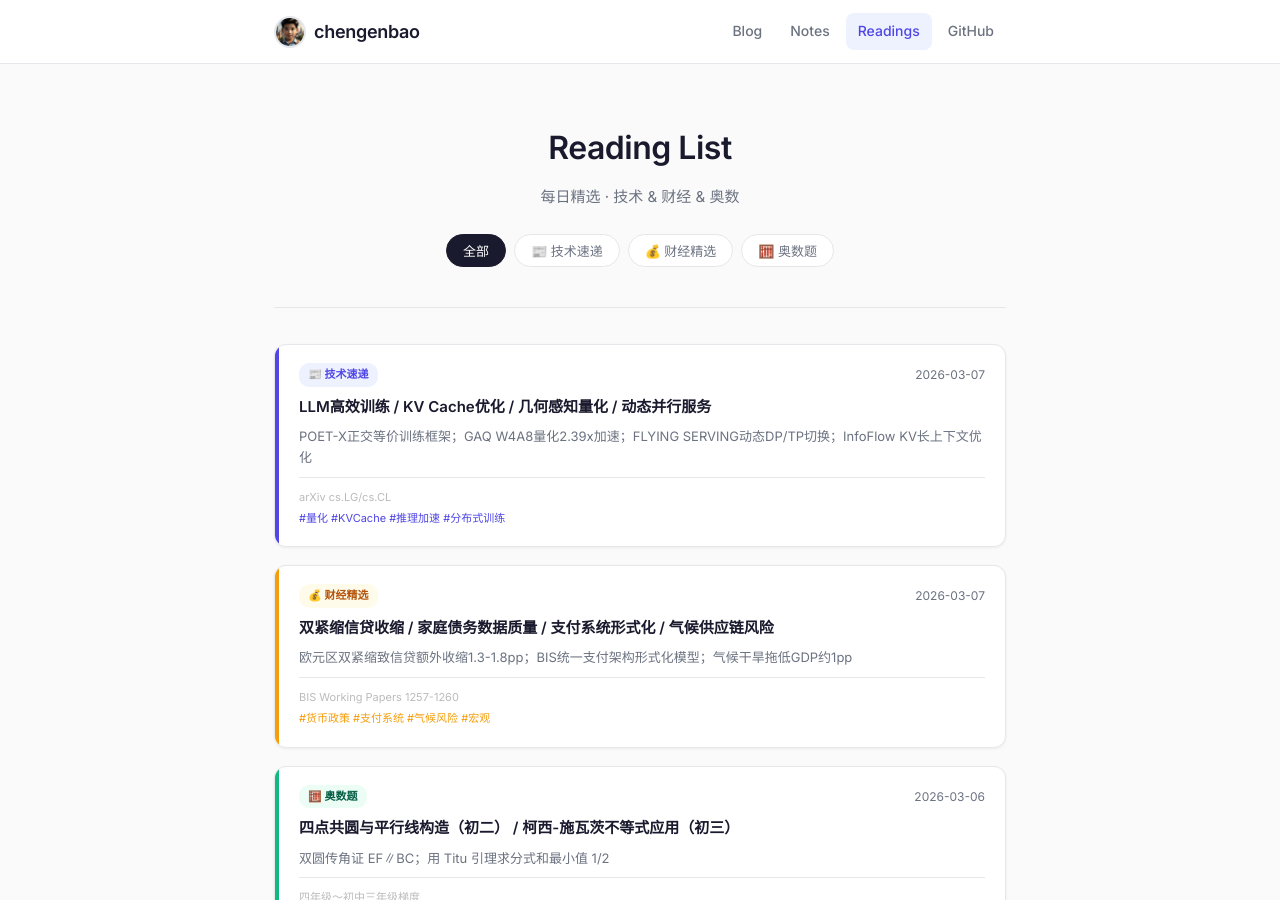
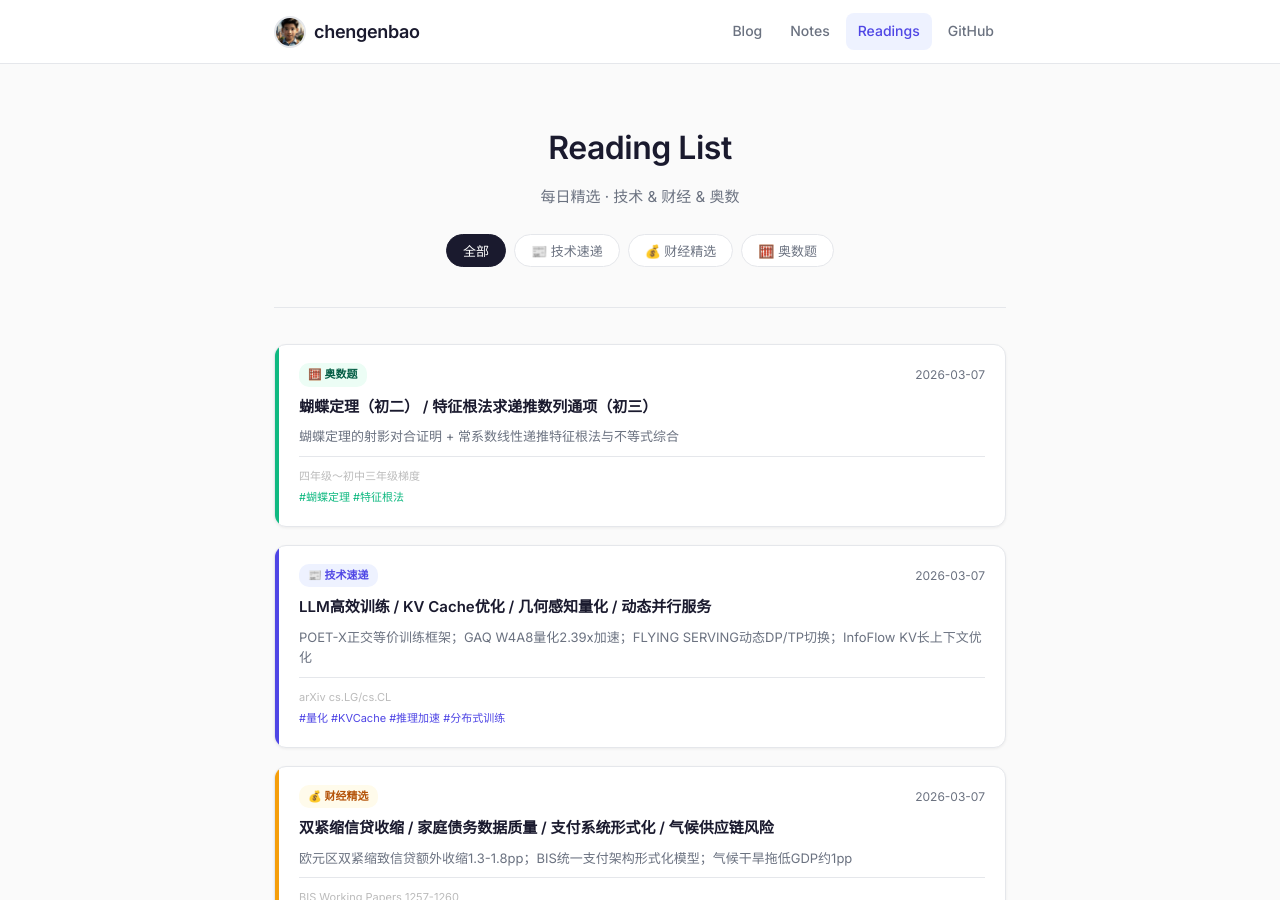
Before and after one commit to chengenbao/chengenbao.github.io, a Jekyll site: the page built from reading-list/index.md, in a window 1280 px wide and 900 px high. Built offline with Jekyll 4.4.1, drawn with Linux system fonts in a browser that asks for light colours.

Commit message:
Update reading list index with 2026-03-07 math

```diff
--- a/reading-list/index.md
+++ b/reading-list/index.md
@@ -18,6 +18,21 @@ permalink: /reading-list/
   </div>
 
   <div class="rl-grid">
+<a class="rl-card math" href="/reading-list/2026-03-07-math/">
+  <div class="rl-accent"></div>
+  <div class="rl-body">
+    <div class="rl-top">
+      <span class="rl-badge math">🧮 奥数题</span>
+      <time>2026-03-07</time>
+    </div>
+    <h2>蝴蝶定理（初二） / 特征根法求递推数列通项（初三）</h2>
+    <p>蝴蝶定理的射影对合证明 + 常系数线性递推特征根法与不等式综合</p>
+    <div class="rl-meta">
+      <span class="rl-source">四年级～初中三年级梯度</span>
+      <span class="rl-tags">#蝴蝶定理 #特征根法</span>
+    </div>
+  </div>
+</a>
 <a class="rl-card tech" href="/reading-list/2026-03-07-tech-daily/">
   <div class="rl-accent"></div>
   <div class="rl-body">
```
